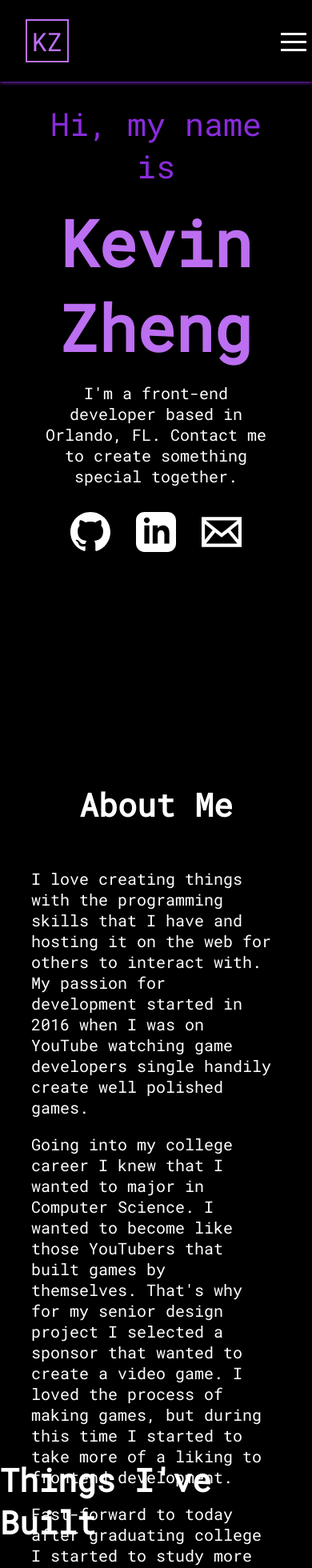
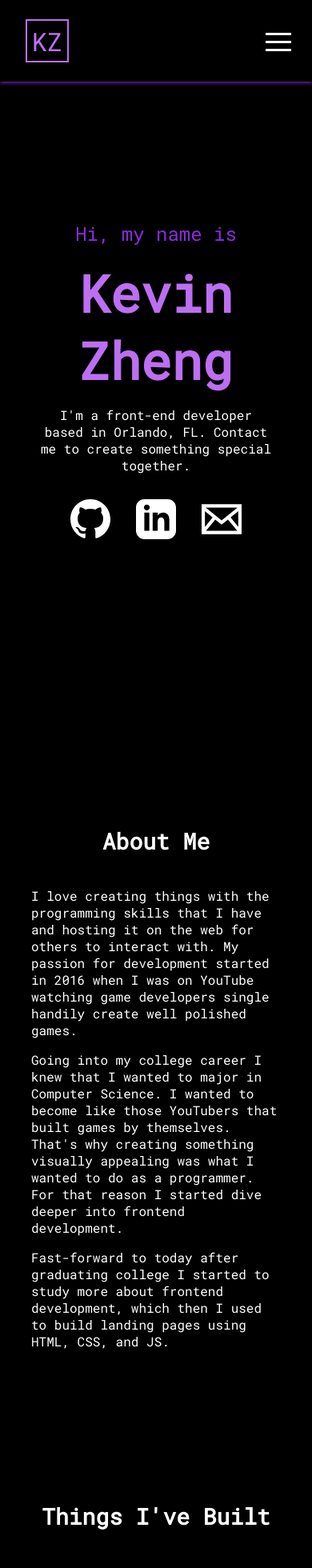
Before and after one commit to KevinZheng99/portfolio, a React (Create React App) app: page / in a window 390 px wide. Shown: the top 1960 px of the page at 80% size. Built offline with nearby package versions, Linux system fonts and the light colour scheme.

Commit message:
Implemented some responsiveness using Media Queries

```diff
--- a/package.json
+++ b/package.json
@@ -9,7 +9,6 @@
     "react": "^17.0.2",
     "react-dom": "^17.0.2",
     "react-scripts": "4.0.3",
-    "react-transition-group": "^4.4.2",
     "web-vitals": "^1.1.2"
   },
   "scripts": {
--- a/src/components/Navigation/Hamburger.module.css
+++ b/src/components/Navigation/Hamburger.module.css
@@ -40,3 +40,9 @@
   transform: rotate(-45deg);
   top: 10px;
 }
+
+@media (max-width: 425px) {
+  .hamburger {
+    left: 85%;
+  }
+}
--- a/src/components/Navigation/Menu.module.css
+++ b/src/components/Navigation/Menu.module.css
@@ -1,7 +1,7 @@
 .menu {
   position: fixed;
   top: 0;
-  left: 100%;
+  left: 110%;
   width: 50%;
   height: 100vh;
   background-color: #490070;
@@ -48,3 +48,10 @@
 .resume:hover {
   background-color: #bd6ff159;
 }
+
+@media (max-width: 425px) {
+  .menu.open {
+    left: 25%;
+    width: 75%;
+  }
+}
--- a/src/components/Sections/About/About.js
+++ b/src/components/Sections/About/About.js
@@ -16,10 +16,9 @@ export default function About() {
         <p>
           Going into my college career I knew that I wanted to major in Computer
           Science. I wanted to become like those YouTubers that built games by
-          themselves. That's why for my senior design project I selected a
-          sponsor that wanted to create a video game. I loved the process of
-          making games, but during this time I started to take more of a liking
-          to frontend development.
+          themselves. That's why creating something visually appealing was what
+          I wanted to do as a programmer. For that reason I started dive deeper
+          into frontend development.
         </p>
         <p>
           Fast-forward to today after graduating college I started to study more
--- a/src/components/Sections/About/About.module.css
+++ b/src/components/Sections/About/About.module.css
@@ -4,7 +4,7 @@
   flex-direction: column;
   align-items: center;
   padding-top: 102px; /* Height of the navigation bar */
-  height: 100vh;
+  min-height: 100vh;
 }
 
 .header {
@@ -29,3 +29,30 @@
     font-size: 1.25rem;
   }
 }
+
+@media (max-width: 660px) {
+  .description-container {
+    font-size: 1rem;
+  }
+}
+
+@media (max-width: 425px) {
+  .header {
+    font-size: 1.75rem;
+  }
+}
+
+@media (max-width: 375px) {
+  .description-container {
+    font-size: 0.9rem;
+  }
+}
+
+@media (max-width: 320px) {
+  .header {
+    font-size: 1.5rem;
+  }
+  .description-container {
+    font-size: 0.8rem;
+  }
+}
--- a/src/components/Sections/Hero/Hero.module.css
+++ b/src/components/Sections/Hero/Hero.module.css
@@ -5,7 +5,7 @@
   justify-content: space-evenly;
   align-items: center;
   font-size: 2.5rem;
-  height: 100vh;
+  min-height: 100vh;
   padding: 0 3rem;
 }
 
@@ -31,3 +31,24 @@
     width: 100%;
   }
 }
+
+@media (max-width: 432px) {
+  .hero {
+    font-size: 1.5rem;
+    padding-top: 4rem;
+  }
+
+  .name {
+    font-size: 4rem;
+  }
+
+  .description {
+    font-size: 1rem;
+  }
+}
+
+@media (max-width: 320px) {
+  .name {
+    font-size: 3.5rem;
+  }
+}
--- a/src/components/Sections/Projects/ProjectContainer.module.css
+++ b/src/components/Sections/Projects/ProjectContainer.module.css
@@ -7,6 +7,7 @@
   justify-content: center;
   align-items: center;
   padding: 1rem;
+  text-align: center;
   transition: all 0.25s ease-out;
 }
 
@@ -37,6 +38,7 @@
   padding: 0.5rem;
   text-decoration: none;
   transition: all 0.25s ease-out;
+  width: 30%;
 }
 
 .button:hover {
@@ -47,3 +49,28 @@
 img {
   width: 50%;
 }
+
+.container {
+  margin-bottom: 3rem;
+}
+
+@media (max-width: 1280px) {
+  .button {
+    font-size: 1rem;
+  }
+}
+
+@media (max-width: 425px) {
+  .title {
+    font-size: 1rem;
+  }
+
+  .button {
+    font-size: 0;
+    gap: 0;
+  }
+
+  img {
+    width: 80%;
+  }
+}
--- a/src/components/Sections/Projects/Projects.module.css
+++ b/src/components/Sections/Projects/Projects.module.css
@@ -4,7 +4,7 @@
   flex-direction: column;
   align-items: center;
   padding-top: 102px; /* Height of the navigation bar */
-  height: 100vh;
+  min-height: 100vh;
 }
 
 .header {
@@ -15,7 +15,31 @@
   margin-top: 3rem;
   display: flex;
   flex-wrap: wrap;
-  gap: 4rem;
+  gap: 2rem;
   justify-content: center;
   width: 100%;
 }
+
+@media (max-width: 1280px) {
+  .projects-container {
+    width: 50%;
+  }
+}
+
+@media (max-width: 425px) {
+  .header {
+    font-size: 1.75rem;
+  }
+}
+
+@media (max-width: 320px) {
+  .header {
+    font-size: 1.5rem;
+  }
+}
+
+@media (max-height: 650px) {
+  .projects-section {
+    margin-top: 5rem;
+  }
+}
```
Also changed, not shown: 1 other file (tests, documents, lock files or other folders).
